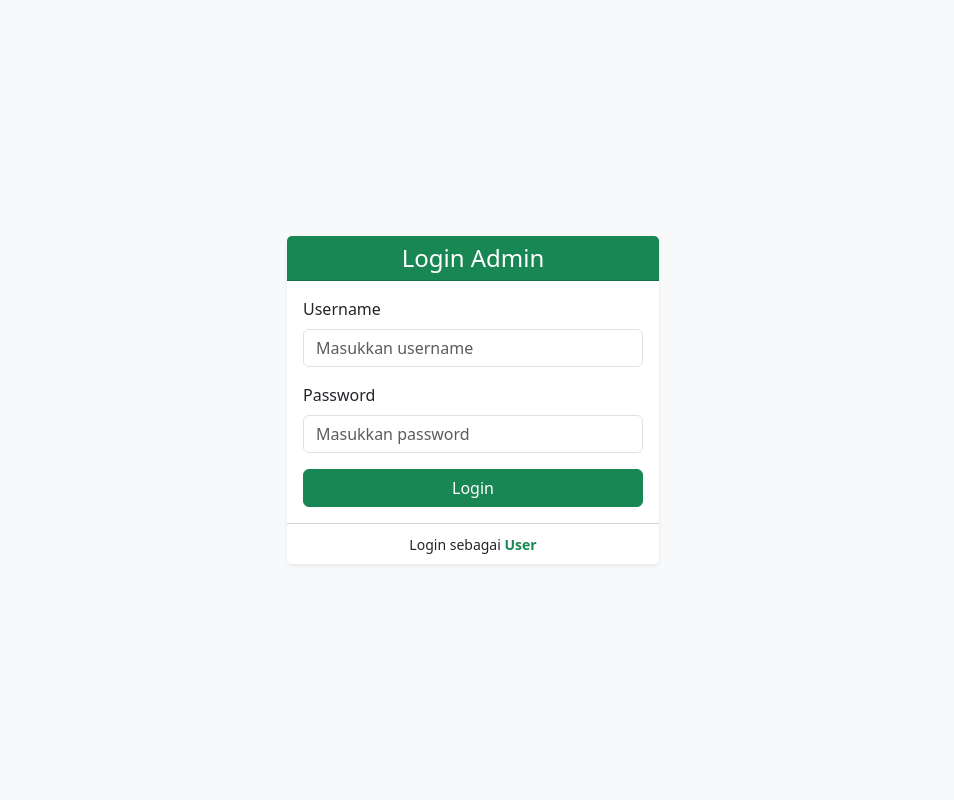
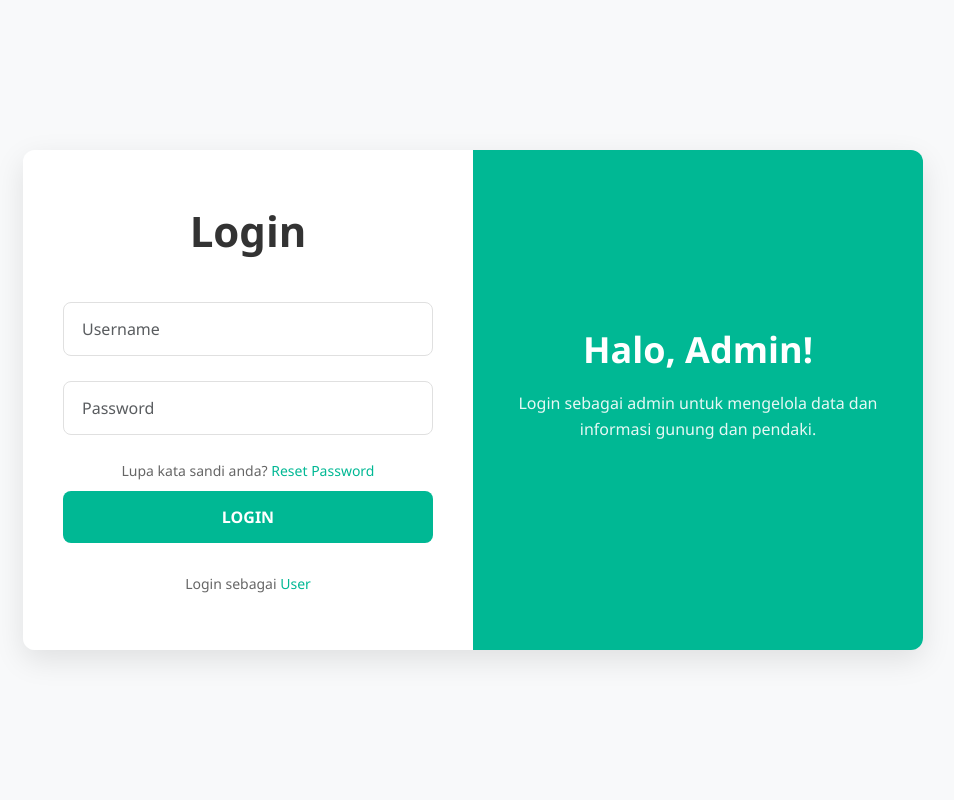
Before and after one commit to fathtrro/ayodaki, a PHP site: page /login_admin.php in a window 1280 px wide. Shown: the whole page, without its empty margins (167-1121 px from the left). Run offline with PHP 8.4, Linux system fonts and the light colour scheme; data that the repository does not hold is empty.

Commit message:
update ui

```diff
--- a/login_admin.php
+++ b/login_admin.php
@@ -20,6 +20,7 @@ if ($_SERVER['REQUEST_METHOD'] == 'POST') {
     }
 }
 ?>
+
 <!DOCTYPE html>
 <html lang="id">
 <head>
@@ -27,36 +28,224 @@ if ($_SERVER['REQUEST_METHOD'] == 'POST') {
     <meta name="viewport" content="width=device-width, initial-scale=1.0">
     <title>Login Admin</title>
     <link href="https://cdn.jsdelivr.net/npm/bootstrap@5.3.3/dist/css/bootstrap.min.css" rel="stylesheet">
+    <link rel="stylesheet" href="https://cdnjs.cloudflare.com/ajax/libs/font-awesome/5.15.3/css/all.min.css">
+    <style>
+        body {
+            background-color: #f8f9fa;
+            font-family: 'Segoe UI', Tahoma, Geneva, Verdana, sans-serif;
+        }
+
+        .login-container {
+            min-height: 100vh;
+            display: flex;
+            align-items: center;
+            justify-content: center;
+            padding: 20px;
+        }
+
+        .login-card {
+            width: 100%;
+            max-width: 900px;
+            height: 500px;
+            border-radius: 12px;
+            overflow: hidden;
+            box-shadow: 0 10px 30px rgba(0, 0, 0, 0.1);
+            display: flex;
+        }
+
+        .login-form {
+            flex: 1;
+            background-color: white;
+            padding: 50px 40px;
+            display: flex;
+            flex-direction: column;
+            justify-content: center;
+        }
+
+        .signup-info {
+            flex: 1;
+            background-color: #00b894;
+            color: white;
+            display: flex;
+            flex-direction: column;
+            justify-content: center;
+            align-items: center;
+            text-align: center;
+            padding: 60px 40px;
+        }
+
+        .form-title {
+            text-align: center;
+            margin-bottom: 35px;
+        }
+
+        .form-title h2 {
+            font-size: 42px;
+            font-weight: 700;
+            color: #333;
+            margin-bottom: 10px;
+        }
+
+        .form-input {
+            position: relative;
+            margin-bottom: 25px;
+        }
+
+        .form-input input {
+            width: 100%;
+            padding: 14px 18px;
+            border: 1px solid #e0e0e0;
+            border-radius: 8px;
+            font-size: 16px;
+            outline: none;
+            transition: all 0.3s ease;
+        }
+
+        .form-input input:focus {
+            border-color: #00b894;
+            box-shadow: 0 0 0 3px rgba(0, 184, 148, 0.1);
+        }
+
+        .forgot-password {
+            text-align: center;
+            margin-top: 15px;
+            color: #666;
+            font-size: 14px;
+        }
+
+        .forgot-password a {
+            color: #00b894;
+            text-decoration: none;
+            transition: color 0.3s ease;
+        }
+
+        .forgot-password a:hover {
+            color: #00a085;
+        }
+
+        .sign-in-btn {
+            background-color: #00b894;
+            border: none;
+            color: white;
+            padding: 14px 0;
+            border-radius: 8px;
+            font-weight: 600;
+            font-size: 16px;
+            cursor: pointer;
+            transition: all 0.3s ease;
+            margin-top: 10px;
+        }
+
+        .sign-in-btn:hover {
+            background-color: #00a085;
+            transform: translateY(-2px);
+            box-shadow: 0 5px 15px rgba(0, 184, 148, 0.3);
+        }
+
+        .signup-text h2 {
+            font-size: 36px;
+            margin-bottom: 20px;
+            font-weight: 700;
+        }
+
+        .signup-text p {
+            font-size: 16px;
+            line-height: 1.6;
+            opacity: 0.9;
+            margin-bottom: 30px;
+        }
+
+        .signup-btn {
+            background-color: transparent;
+            border: 2px solid white;
+            color: white;
+            padding: 12px 30px;
+            border-radius: 30px;
+            font-weight: 600;
+            font-size: 16px;
+            cursor: pointer;
+            transition: all 0.3s ease;
+        }
+
+        .signup-btn:hover {
+            background-color: white;
+            color: #00b894;
+        }
+
+        .user-login-link {
+            text-align: center;
+            margin-top: 30px;
+            color: #666;
+            font-size: 14px;
+        }
+
+        .user-login-link a {
+            color: #00b894;
+            text-decoration: none;
+            font-weight: 500;
+            transition: color 0.3s ease;
+        }
+
+        .user-login-link a:hover {
+            color: #00a085;
+        }
+
+        @media (max-width: 767px) {
+            .login-card {
+                flex-direction: column;
+                height: auto;
+            }
+
+            .signup-info {
+                padding: 30px 40px;
+            }
+
+            .login-form {
+                padding: 30px 40px;
+            }
+        }
+    </style>
 </head>
-<body class="bg-light">
+<body>
+    <div class="login-container">
+        <div class="login-card">
+            <!-- Kolom Login -->
+            <div class="login-form">
+                <div class="form-title">
+                    <h2>Login</h2>
+                </div>
 
-<div class="container d-flex justify-content-center align-items-center" style="min-height:100vh;">
-    <div class="col-md-4">
-        <div class="card shadow-sm border-0">
-            <div class="card-header bg-success text-white text-center">
-                <h4 class="mb-0">Login Admin</h4>
-            </div>
-            <div class="card-body">
                 <?php if (isset($error)) : ?>
-                    <div class="alert alert-danger py-2 text-center"><?php echo htmlspecialchars($error); ?></div>
+                    <div class="alert alert-danger py-2 text-center mb-4"><?php echo htmlspecialchars($error); ?></div>
                 <?php endif; ?>
 
                 <form method="POST" class="needs-validation" novalidate>
-                    <div class="mb-3">
-                        <label for="username" class="form-label">Username</label>
-                        <input type="text" name="username" id="username" class="form-control" placeholder="Masukkan username" required>
+                    <div class="form-input">
+                        <input type="text" name="username" id="username" class="form-control" placeholder="Username" required>
                     </div>
 
-                    <div class="mb-3">
-                        <label for="password" class="form-label">Password</label>
-                        <input type="password" name="password" id="password" class="form-control" placeholder="Masukkan password" required>
+                    <div class="form-input">
+                        <input type="password" name="password" id="password" class="form-control" placeholder="Password" required>
                     </div>
 
-                    <button type="submit" class="btn btn-success w-100">Login</button>
+                    <div class="forgot-password">
+                        Lupa kata sandi anda?
+                        <a href="#">Reset Password</a>
+                    </div>
+
+                    <button type="submit" class="sign-in-btn w-100">LOGIN</button>
                 </form>
+
+                <div class="user-login-link">
+                    Login sebagai <a href="login_user.php">User</a>
                 </div>
-            <div class="card-footer text-center bg-white">
-                <small>Login sebagai <a href="login_user.php" class="text-success text-decoration-none fw-semibold">User</a></small>
+            </div>
+
+            <!-- Kolom Informasi Pendaftaran -->
+            <div class="signup-info">
+                <div class="signup-text">
+                    <h2>Halo, Admin!</h2>
+                    <p>Login sebagai admin untuk mengelola data dan informasi gunung dan pendaki.</p>
                 </div>
             </div>
         </div>
@@ -79,6 +268,5 @@ if ($_SERVER['REQUEST_METHOD'] == 'POST') {
           })
         })()
     </script>
-
 </body>
 </html>
```
Lines whose indentation alone changed are shown as unchanged.
